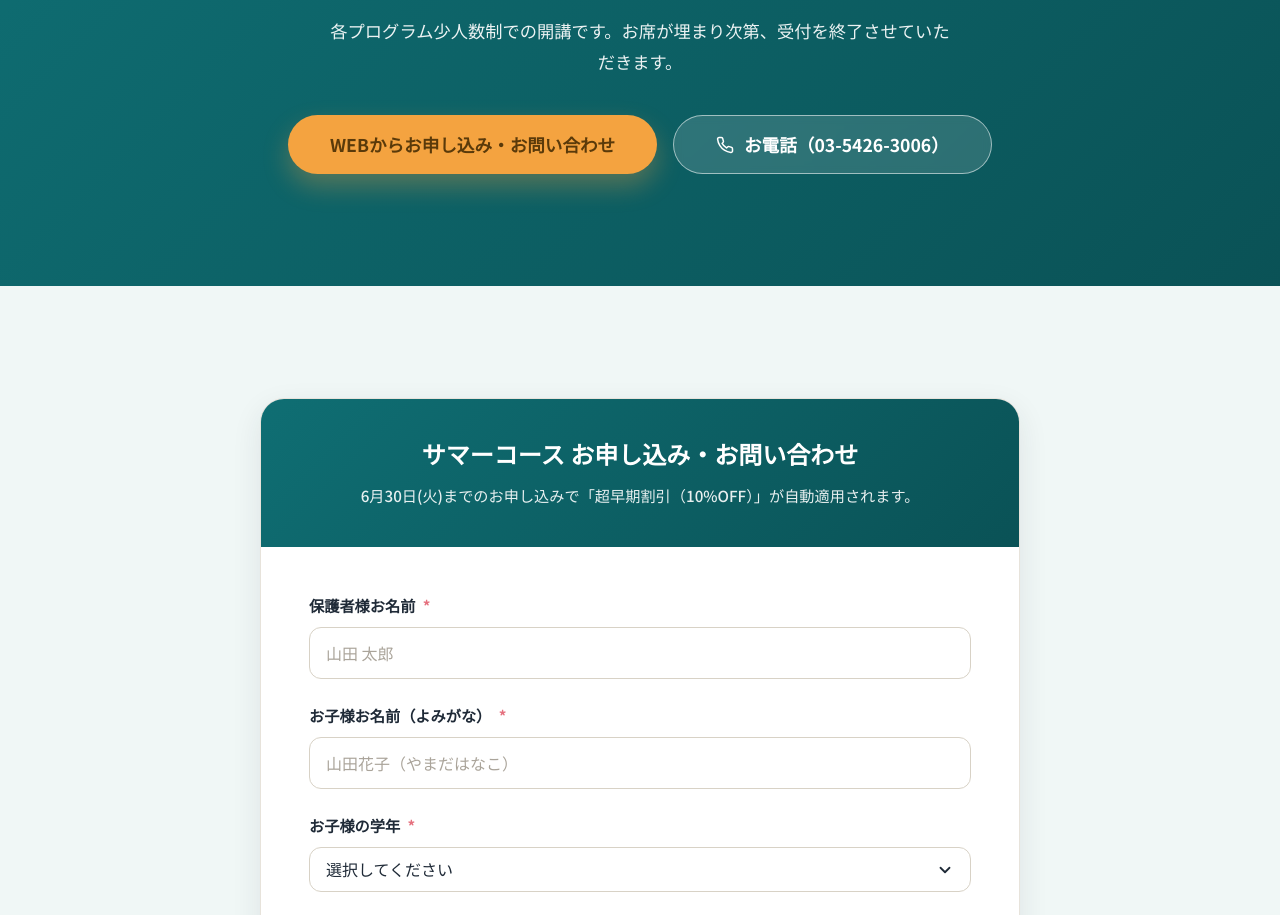
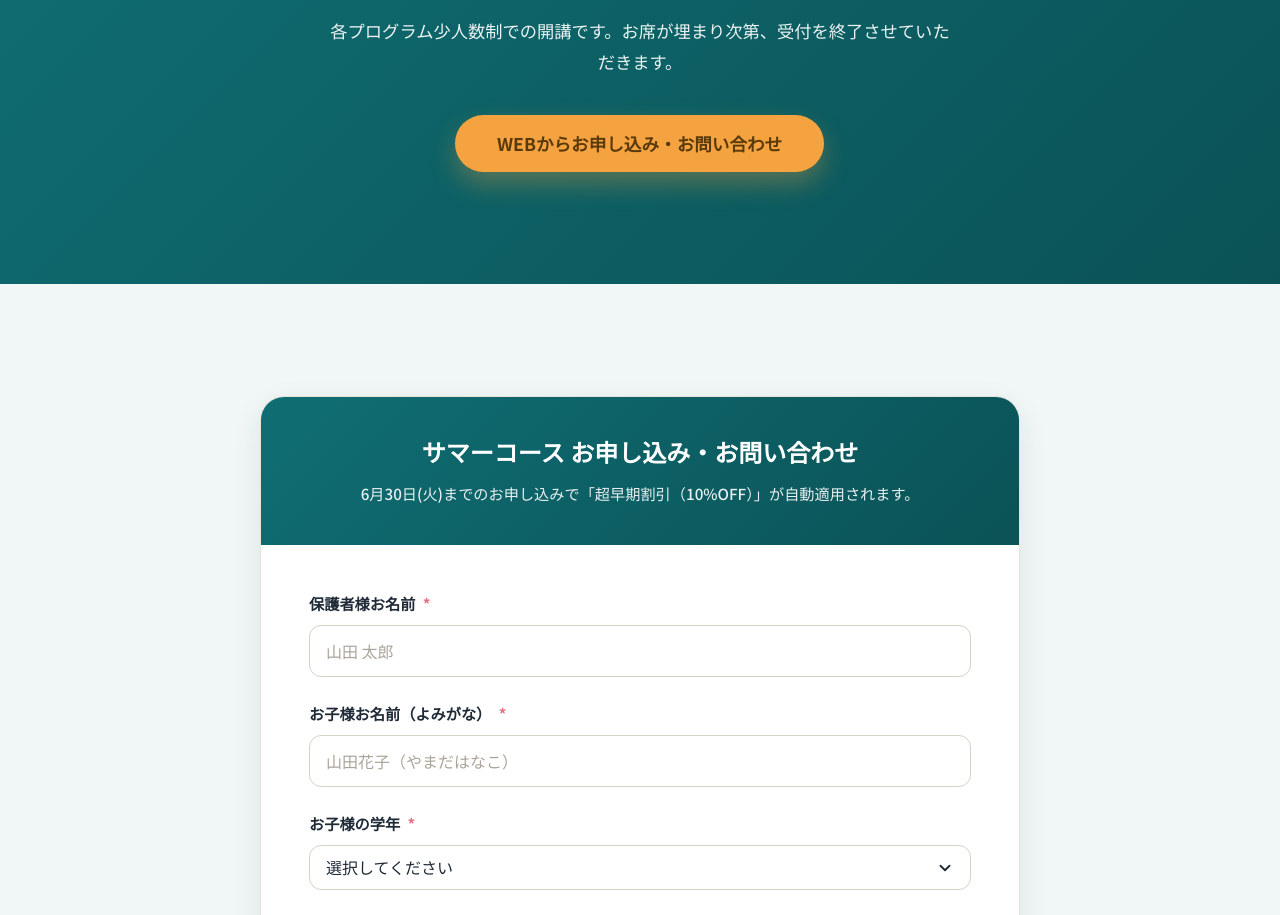
Before and after one commit to sibacchi/summer-2026, a plain HTML site: page 2026-summer-courses/index.html in a window 1280 px wide. Shown: the part 9083-9998 px from the top of the page. Drawn offline with Linux system fonts and the light colour scheme.

Commit message:
CTAから電話問い合わせボタンを削除（WEB申込・問い合わせに一本化）

```diff
--- a/2026-summer-courses/index.html
+++ b/2026-summer-courses/index.html
@@ -417,10 +417,6 @@
                 <p>各プログラム少人数制での開講です。お席が埋まり次第、受付を終了させていただきます。</p>
                 <div class="cta-buttons">
                     <a href="#apply" class="btn btn-accent btn-lg">WEBからお申し込み・お問い合わせ</a>
-                    <a href="tel:03-5426-3006" class="btn btn-on-dark btn-lg">
-                        <svg viewBox="0 0 24 24" fill="none" stroke="currentColor" stroke-width="2" stroke-linecap="round" stroke-linejoin="round"><path d="M22 16.92v3a2 2 0 0 1-2.18 2 19.79 19.79 0 0 1-8.63-3.07 19.5 19.5 0 0 1-6-6 19.79 19.79 0 0 1-3.07-8.67A2 2 0 0 1 4.11 2h3a2 2 0 0 1 2 1.72c.13.94.36 1.86.7 2.74a2 2 0 0 1-.45 2.11L8.09 9.91a16 16 0 0 0 6 6l1.34-1.27a2 2 0 0 1 2.11-.45c.88.34 1.8.57 2.74.7A2 2 0 0 1 22 16.92z"/></svg>
-                        お電話（03-5426-3006）
-                    </a>
                 </div>
             </div>
         </section>
```
